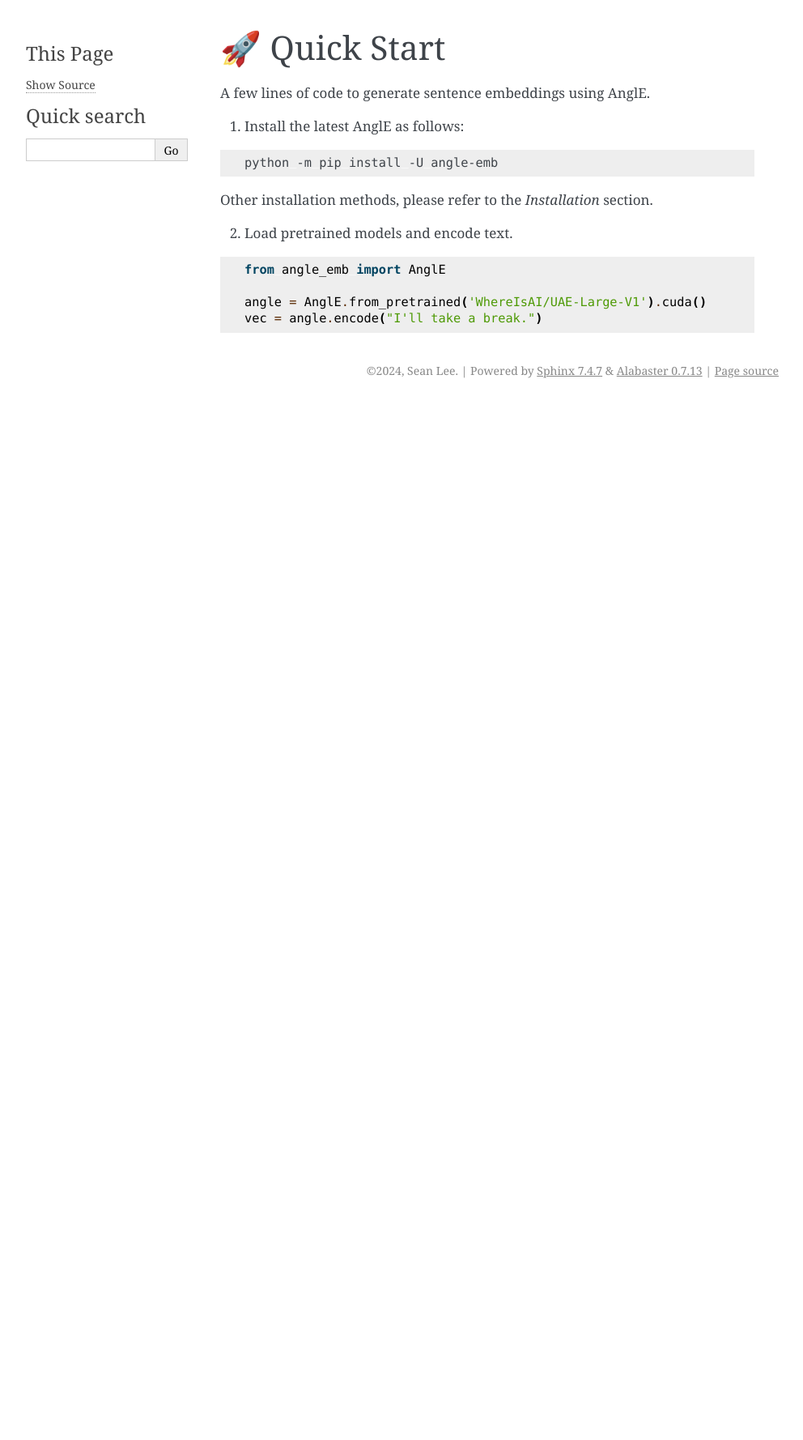
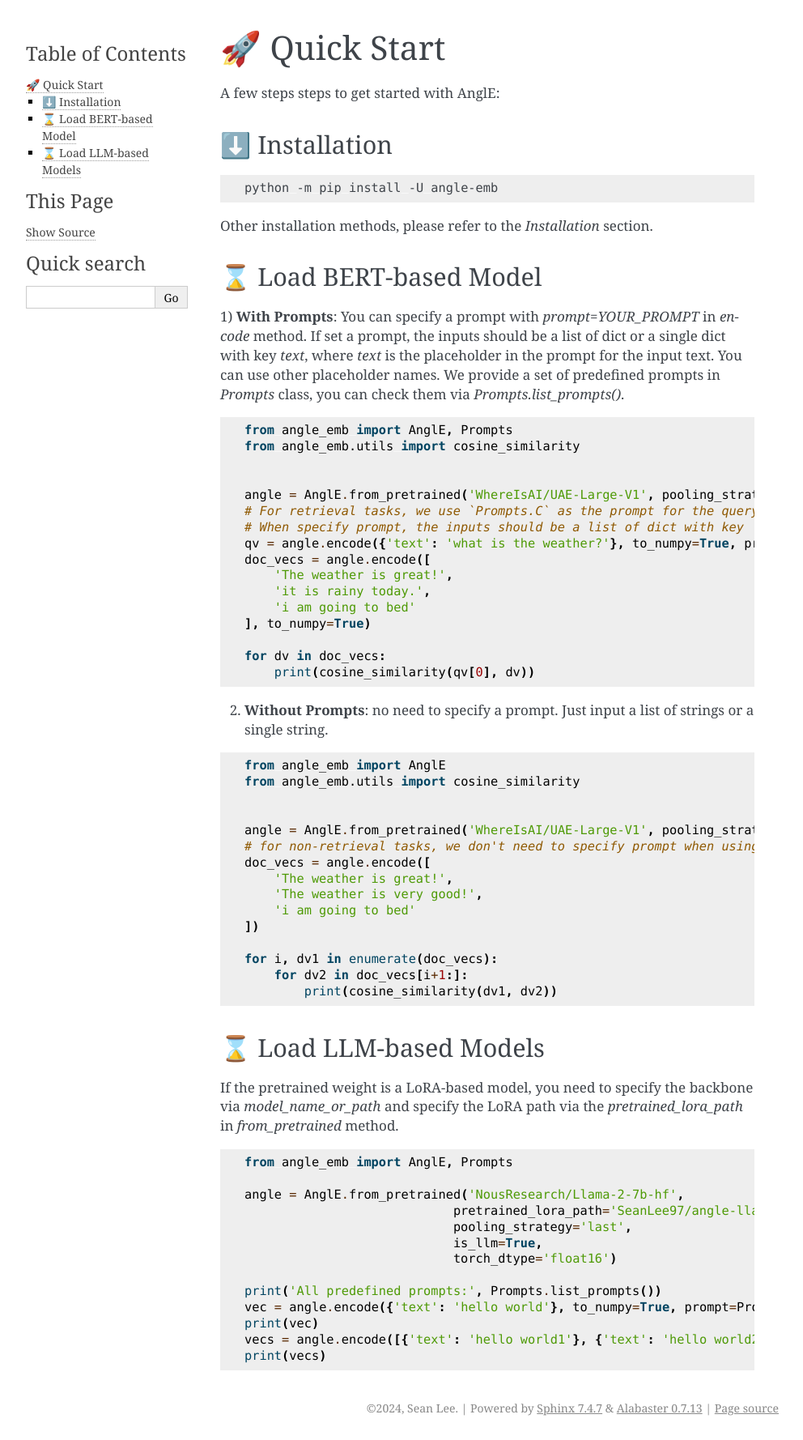
Before and after one commit to SeanLee97/AnglE, a Sphinx documentation site: the page built from docs/notes/quick_start.rst, in a window 1280 px wide. Shown: the whole page at 81% size, without its empty margins (148-1140 px from the left). Built offline with Sphinx 7.4.7, drawn with Linux system fonts in a browser that asks for light colours; before the commit the page ends 900 px from its top, so only the background shows below that.

Commit message:
add docs

```diff
--- a/docs/notes/quick_start.rst
+++ b/docs/notes/quick_start.rst
@@ -1,9 +1,11 @@
 🚀 Quick Start
 ================================
 
-A few lines of code to generate sentence embeddings using AnglE.
+A few steps steps to get started with AnglE:
 
-1) Install the latest AnglE as follows:
+
+⬇️ Installation
+------------------------------------
 
 .. code-block:: bash
 
@@ -12,11 +14,74 @@
 
 Other installation methods, please refer to the `Installation` section.
 
-2) Load pretrained models and encode text.
+⌛ Load BERT-based Model
+------------------------------------
+
+1) **With Prompts**: You can specify a prompt with `prompt=YOUR_PROMPT` in `encode` method.
+If set a prompt, the inputs should be a list of dict or a single dict with key `text`, where `text` is the placeholder in the prompt for the input text.
+You can use other placeholder names. We provide a set of predefined prompts in `Prompts` class, you can check them via `Prompts.list_prompts()`.
+
+
+.. code-block:: python
+
+    from angle_emb import AnglE, Prompts
+    from angle_emb.utils import cosine_similarity
+
+
+    angle = AnglE.from_pretrained('WhereIsAI/UAE-Large-V1', pooling_strategy='cls').cuda()
+    # For retrieval tasks, we use `Prompts.C` as the prompt for the query when using UAE-Large-V1 (no need to specify prompt for documents).
+    # When specify prompt, the inputs should be a list of dict with key 'text'
+    qv = angle.encode({'text': 'what is the weather?'}, to_numpy=True, prompt=Prompts.C)
+    doc_vecs = angle.encode([
+        'The weather is great!',
+        'it is rainy today.',
+        'i am going to bed'
+    ], to_numpy=True)
+
+    for dv in doc_vecs:
+        print(cosine_similarity(qv[0], dv))
+
+
+2) **Without Prompts**: no need to specify a prompt. Just input a list of strings or a single string.
+
 
 .. code-block:: python
 
     from angle_emb import AnglE
+    from angle_emb.utils import cosine_similarity
 
-    angle = AnglE.from_pretrained('WhereIsAI/UAE-Large-V1').cuda()
-    vec = angle.encode("I'll take a break.")
+
+    angle = AnglE.from_pretrained('WhereIsAI/UAE-Large-V1', pooling_strategy='cls').cuda()
+    # for non-retrieval tasks, we don't need to specify prompt when using UAE-Large-V1.
+    doc_vecs = angle.encode([
+        'The weather is great!',
+        'The weather is very good!',
+        'i am going to bed'
+    ])
+
+    for i, dv1 in enumerate(doc_vecs):
+        for dv2 in doc_vecs[i+1:]:
+            print(cosine_similarity(dv1, dv2))
+
+
+
+⌛ Load LLM-based Models
+------------------------------------
+
+If the pretrained weight is a LoRA-based model, you need to specify the backbone via `model_name_or_path` and specify the LoRA path via the `pretrained_lora_path` in `from_pretrained` method.
+
+.. code-block:: python
+
+    from angle_emb import AnglE, Prompts
+
+    angle = AnglE.from_pretrained('NousResearch/Llama-2-7b-hf',
+                                pretrained_lora_path='SeanLee97/angle-llama-7b-nli-v2',
+                                pooling_strategy='last',
+                                is_llm=True,
+                                torch_dtype='float16')
+
+    print('All predefined prompts:', Prompts.list_prompts())
+    vec = angle.encode({'text': 'hello world'}, to_numpy=True, prompt=Prompts.A)
+    print(vec)
+    vecs = angle.encode([{'text': 'hello world1'}, {'text': 'hello world2'}], to_numpy=True, prompt=Prompts.A)
+    print(vecs)
```
Also changed, not shown: docs/index.rst (+64 -10 lines), docs/notes/citation.rst (added, +38 -0 lines), docs/notes/pretrained_models.rst (+36 -0 lines), docs/notes/training.rst (+181 -0 lines).
